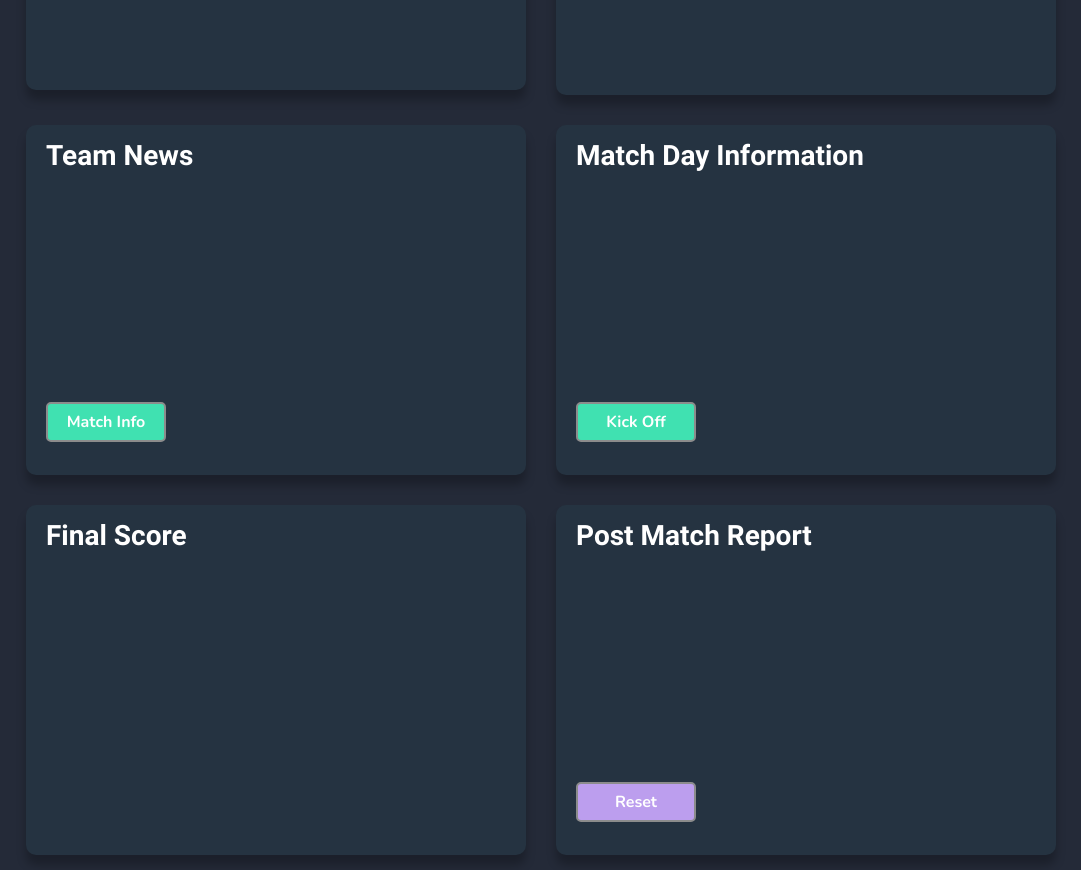
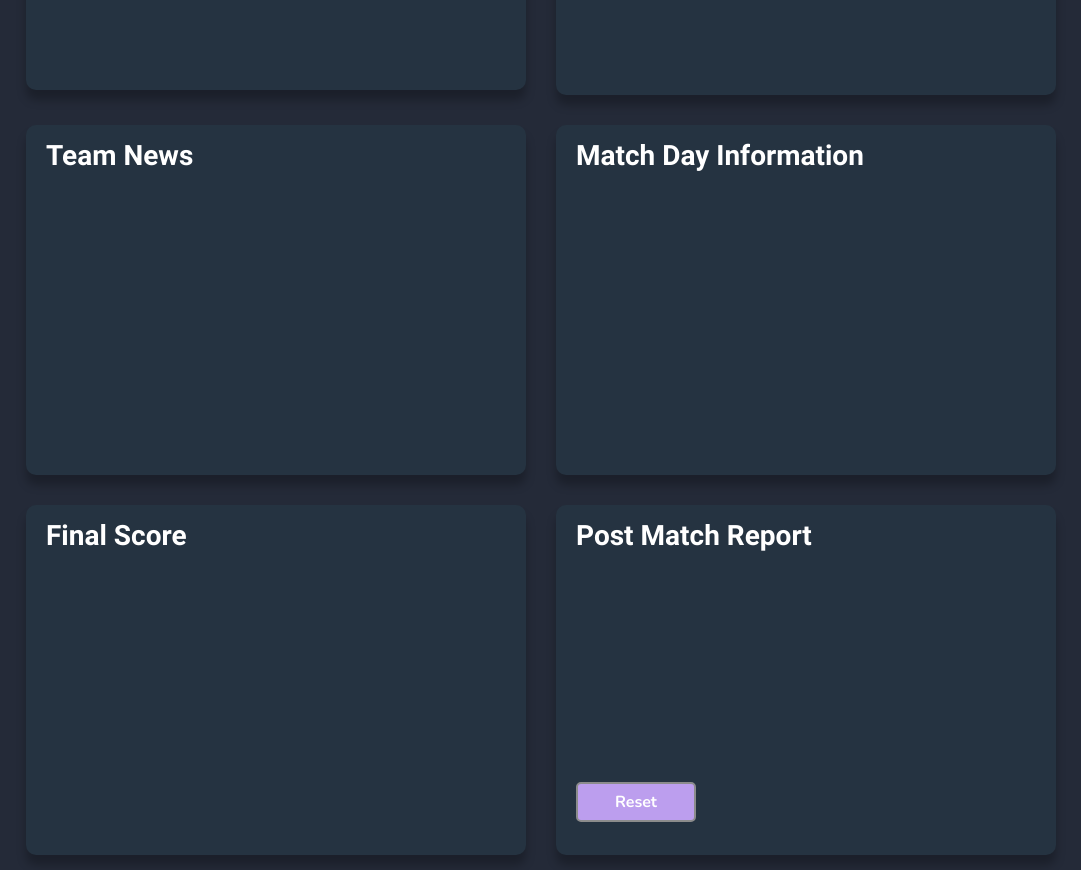
Before and after one commit to bpdm88/football-picker, a React (Create React App) app: page / in a window 1280 px wide. Shown: the part 840-1710 px from the top of the page, without its empty margins (99-1180 px from the left). Built offline with nearby package versions, Linux system fonts and the light colour scheme.

Commit message:
BTeam News and Match Day cards toggle buttons / displays when state updates to true

```diff
--- a/src/components/MatchDay/MatchDay.js
+++ b/src/components/MatchDay/MatchDay.js
@@ -12,10 +12,13 @@ class MatchDay extends React.Component {
     }
 
     render() {
-        let { matchInfo } = this.props;
+        let { matchInfo, teamsSubmitted } = this.props;
         return (
             <section className="small-card">
                 <h2 className="heading-bravo">Match Day Information</h2>
+                {!teamsSubmitted ? null : (
+                    <>
+                        {" "}
                         <div className="content">
                             <ul>
                                 {matchInfo.map((detail) => (
@@ -23,9 +26,14 @@ class MatchDay extends React.Component {
                                 ))}
                             </ul>
                         </div>
-                <button onClick={this.handleClick} className="primary-button">
+                        <button
+                            onClick={this.handleClick}
+                            className="primary-button"
+                        >
                             Kick Off
-                </button>
+                        </button>{" "}
+                    </>
+                )}
             </section>
         );
     }
--- a/src/components/MatchDay/index.js
+++ b/src/components/MatchDay/index.js
@@ -5,6 +5,7 @@ import { getResult } from "../../data/actions/state";
 let mapStateToProps = (state) => {
     return {
         matchInfo: state.matchInfo,
+        teamsSubmitted: state.teamsSubmitted,
     };
 };
 
--- a/src/components/TeamNews/TeamNews.js
+++ b/src/components/TeamNews/TeamNews.js
@@ -12,11 +12,14 @@ class TeamNews extends React.Component {
     }
 
     render() {
-        let { team1, team2, teamName1, teamName2 } = this.props;
+        let { team1, team2, teamName1, teamName2, teamsSubmitted } = this.props;
 
         return (
             <section className="small-card">
                 <h2 className="heading-bravo">Team News</h2>
+                {!teamsSubmitted ? null : (
+                    <>
+                        {" "}
                         <div className="content">
                             <div className="teams">
                                 <h3 className="heading-delta">{teamName1}</h3>
@@ -35,9 +38,14 @@ class TeamNews extends React.Component {
                                 </ul>
                             </div>
                         </div>
-                <button onClick={this.handleClick} className="primary-button">
+                        <button
+                            onClick={this.handleClick}
+                            className="primary-button"
+                        >
                             Match Info
-                </button>
+                        </button>{" "}
+                    </>
+                )}
             </section>
         );
     }
--- a/src/components/TeamNews/index.js
+++ b/src/components/TeamNews/index.js
@@ -8,6 +8,7 @@ let mapStateToProps = (state) => {
         team2: state.team2,
         teamName1: state.teamName1,
         teamName2: state.teamName2,
+        teamsSubmitted: state.teamsSubmitted,
     };
 };
 
```
Also changed, not shown: 1 other file (tests, documents, lock files or other folders). Lines whose indentation alone changed are shown as unchanged.
